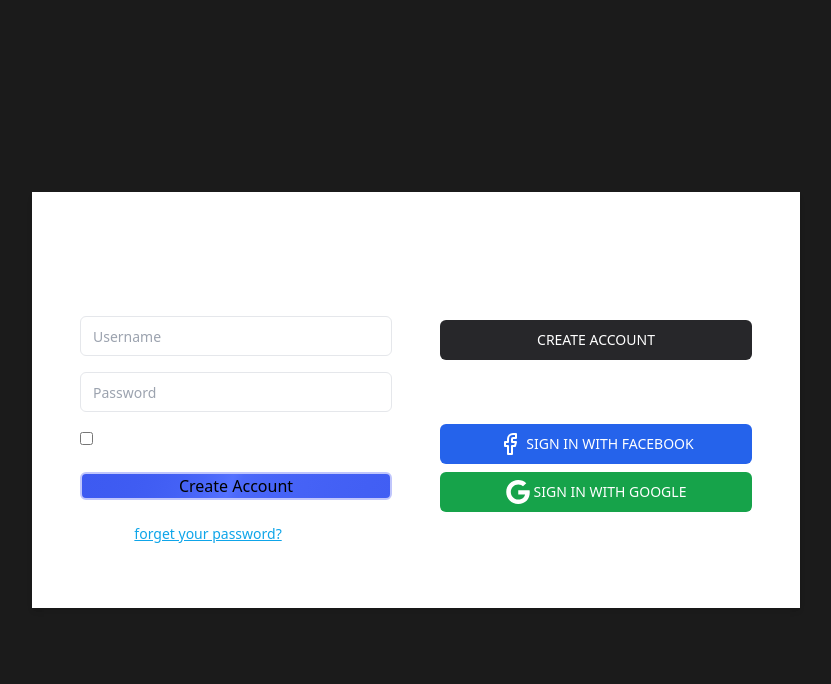
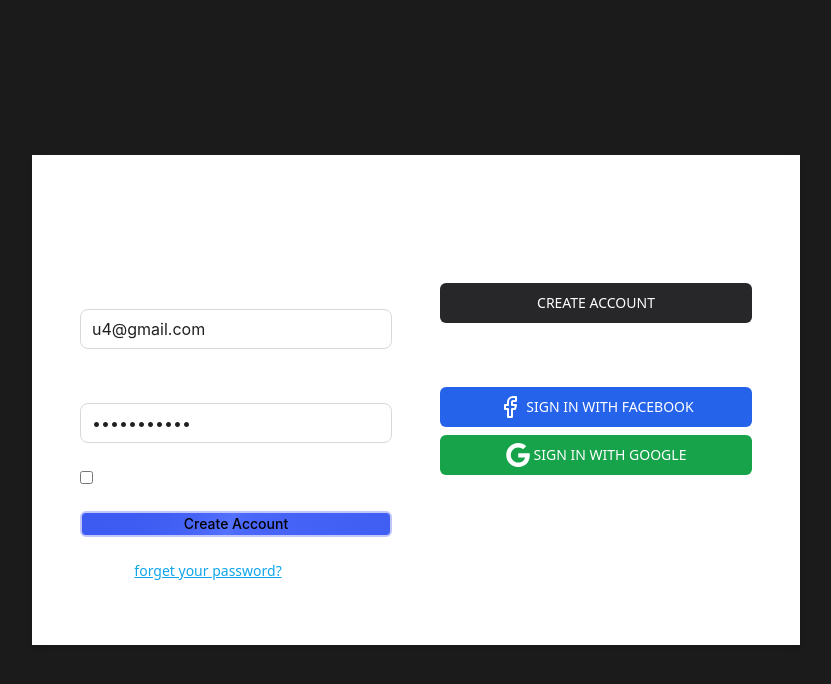
Before and after one commit to tansim12/Car-Rental-Client-A5, a React (Vite) app: page /login in a window 1280 px wide. Shown: the top 684 px of the page, without its empty margins (224-1055 px from the left). Built offline with nearby package versions, Linux system fonts and the light colour scheme; no server answers.

Commit message:
login and register done

```diff
--- /dev/null
+++ b/src/Redux/Feature/Auth/authApi.ts
@@ -0,0 +1,31 @@
+import { baseApi } from "../../api/baseApi";
+
+
+
+const authApi = baseApi.injectEndpoints({
+  endpoints: (builder) => ({
+    login: builder.mutation({
+      query: (userInfo) => {
+        return {
+          url: "/auth/signin",
+          method: "POST",
+          body: userInfo,
+        };
+      },
+    }),
+    register: builder.mutation({
+
+      query: (userInfo) => {
+        console.log(userInfo);
+        return {
+          url: "/auth/signup",
+          method: "POST",
+          body: userInfo,
+        };
+      },
+    }),
+
+  }),
+});
+
+export const { useLoginMutation, useRegisterMutation } = authApi;
--- /dev/null
+++ b/src/Redux/Feature/Auth/authSlice.ts
@@ -0,0 +1,31 @@
+import { createSlice } from "@reduxjs/toolkit";
+type TUser = {
+  id: string;
+  role: string;
+};
+
+export type TInitialState = {
+  user: null | TUser;
+  token: null | string;
+};
+
+const initialState: TInitialState = {
+  user: null,
+  token: null,
+};
+
+const authSlice = createSlice({
+  name: "auth",
+  initialState,
+  reducers: {
+    setUser: (state, action) => {
+      const { user, token } = action.payload;
+      (state.user = user), (state.token = token);
+    },
+    logout: (state) => {
+      (state.user = null), (state.token = null);
+    },
+  },
+});
+export const { setUser, logout } = authSlice.actions;
+export const authReducer = authSlice.reducer;
--- /dev/null
+++ b/src/Redux/api/baseApi.ts
@@ -0,0 +1,67 @@
+/* eslint-disable @typescript-eslint/no-explicit-any */
+import {
+  BaseQueryApi,
+  BaseQueryFn,
+  createApi,
+  DefinitionType,
+  FetchArgs,
+  fetchBaseQuery,
+} from "@reduxjs/toolkit/query/react";
+import { RootState } from "../store";
+
+import { handleApiError } from "../../utils/handleApiError";
+import { logout, setUser } from "../Feature/Auth/authSlice";
+
+const baseQueryFn = fetchBaseQuery({
+  baseUrl: "http://localhost:5000/api",
+  credentials: "include",
+  // headers set authorization token
+  prepareHeaders: (headers, { getState }) => {
+    const token = (getState() as RootState).auth.token;
+    if (token) {
+      headers.set("authorization", `Bearer ${token}`);
+    }
+    return headers;
+  },
+});
+
+const baseQueryWithRefreshToken: BaseQueryFn<
+  FetchArgs,
+  BaseQueryApi,
+  DefinitionType
+> = async (args, api, extraOptions): Promise<any> => {
+  let result = await baseQueryFn(args, api, extraOptions);
+  if (result?.error?.status === 404) {
+    handleApiError(result?.error);
+  }
+  if (result?.error?.status === 401) {
+    const res = await fetch("http://localhost:5000/api/auth/refresh-token", {
+      method: "POST",
+      credentials: "include",
+    });
+    const fetchData = (await res).json();
+    const data = await fetchData;
+    if (data?.data?.accessToken) {
+      const user = (api.getState() as RootState).auth.user;
+      api.dispatch(
+        setUser({
+          user,
+          token: data?.data?.accessToken,
+        })
+      );
+      result = await baseQueryFn(args, api, extraOptions);
+    } else {
+      api.dispatch(logout());
+    }
+  }
+
+  return result;
+};
+
+// Define a service using a base URL and expected endpoints
+export const baseApi = createApi({
+  tagTypes: ["CourseManage", "AllCourse"],
+  reducerPath: "baseApi",
+  baseQuery: baseQueryWithRefreshToken,
+  endpoints: () => ({}),
+});
--- a/src/Redux/api/baseapi.tsx
+++ /dev/null
@@ -1,27 +0,0 @@
-/* eslint-disable @typescript-eslint/no-unused-vars */
-import { createApi, fetchBaseQuery } from "@reduxjs/toolkit/query/react";
-const baseQueryFn = fetchBaseQuery({
-  baseUrl: import.meta.env.VITE_URL_PROD,
-  credentials: "include",
-  prepareHeaders: (headers, { getState }) => {
-    console.log(getState);
-
-    // todo sent token Credential
-    // const token = (getState() as RootState).auth.token
-
-    // // If we have a token set in state, let's assume that we should be passing it.
-    // if (token) {
-    //   headers.set('authorization', `Bearer ${token}`)
-    // }
-    return headers;
-  },
-});
-
-// Export hooks for usage in functional components, which are
-// auto-generated based on the defined endpoints
-export const baseApi = createApi({
-  tagTypes: ["AdminAllProducts","SingleData"],
-  reducerPath: "baseApi",
-  baseQuery: baseQueryFn,
-  endpoints: () => ({}),
-});
--- a/src/Redux/store.tsx
+++ b/src/Redux/store.tsx
@@ -1,16 +1,43 @@
 import { configureStore } from "@reduxjs/toolkit";
-import { baseApi } from "./api/baseapi";
+
+import {
+  persistStore,
+  persistReducer,
+  FLUSH,
+  REHYDRATE,
+  PAUSE,
+  PERSIST,
+  PURGE,
+  REGISTER,
+} from "redux-persist";
+import storage from "redux-persist/lib/storage";
+
+import { authReducer } from "./Feature/Auth/authSlice";
+import { baseApi } from "./api/baseApi";
+
+const persistConfig = {
+  key: "auth",
+  storage,
+};
+
+const persistedReducer = persistReducer(persistConfig, authReducer); // target reducer and config
 
 export const store = configureStore({
   reducer: {
+    auth: persistedReducer,
     [baseApi.reducerPath]: baseApi.reducer,
   },
-
   middleware: (getDefaultMiddleware) =>
-    getDefaultMiddleware().concat(baseApi.middleware),
+    getDefaultMiddleware({
+      serializableCheck: {
+        ignoredActions: [FLUSH, REHYDRATE, PAUSE, PERSIST, PURGE, REGISTER],
+      },
+    }).concat(baseApi.middleware),
 });
 
 // Infer the `RootState` and `AppDispatch` types from the store itself
 export type RootState = ReturnType<typeof store.getState>;
 // Inferred type: {posts: PostsState, comments: CommentsState, users: UsersState}
 export type AppDispatch = typeof store.dispatch;
+
+export const persistor = persistStore(store);
--- /dev/null
+++ b/src/Types/response.type.ts
@@ -0,0 +1,26 @@
+import { BaseQueryApi } from "@reduxjs/toolkit/query";
+export interface TMeta {
+  page: number;
+  limit: number;
+  total: number;
+  totalPage: number;
+}
+
+export type TResponseError = {
+  status: number;
+  data: {
+    success: boolean;
+    message: string;
+    errorSources?: { path: string; message: string }[];
+    stack?: string;
+  };
+};
+export type TResponse<T> = {
+  data?: T;
+  meta?: TMeta;
+  error?: TResponseError;
+  success?: boolean;
+  message?: string;
+};
+
+export type TReduxResponse<T> = TResponse<T> & BaseQueryApi;
--- a/src/main.tsx
+++ b/src/main.tsx
@@ -4,13 +4,16 @@
 import { RouterProvider } from "react-router-dom";
 import { router } from "./routes/router.tsx";
 import { Provider } from "react-redux";
-import { store } from "./Redux/store.tsx";
 import { Toaster } from "react-hot-toast";
-
+// import { persistor, store } from "./redux/store.ts";
+import { PersistGate } from "redux-persist/integration/react";
+import { persistor, store } from "./Redux/store.tsx";
 ReactDOM.createRoot(document.getElementById("root")!).render(
   <React.StrictMode>
     <Provider store={store}>
-      <RouterProvider router={router} />
+      <PersistGate loading={null} persistor={persistor}>
+        <RouterProvider router={router} />
+      </PersistGate>
       <Toaster />
     </Provider>
   </React.StrictMode>
--- a/src/pages/Auth/Login.tsx
+++ b/src/pages/Auth/Login.tsx
@@ -1,9 +1,41 @@
 import { useNavigate } from "react-router-dom";
 import SocialLogin from "../../components/ui/SocialLoing/SocialLogin";
 import ButtonBackgroundShine from "../../components/ui/Button/ButtonBackgroundShine";
+import CustomForm from "../../components/From/CustomForm";
+import { FieldValues, SubmitHandler } from "react-hook-form";
+import toast from "react-hot-toast";
+import CustomInput from "../../components/From/CustomInput";
+import { useLoginMutation } from "../../Redux/Feature/Auth/authApi";
+import verifyToken from "../../utils/verifyToken";
+import { useAppDispatch } from "../../Redux/hook";
+import { setUser } from "../../Redux/Feature/Auth/authSlice";
+import { handleApiError } from "../../utils/handleApiError";
+
+const defaultValue = { email: "u4@gmail.com", password: "password123" };
 
 const Login = () => {
   const navigate = useNavigate();
+  const [login] = useLoginMutation();
+  const dispatch = useAppDispatch();
+  const onSubmit: SubmitHandler<FieldValues> = async (data) => {
+    const toastId = toast.loading("Register pending...");
+    try {
+      const res = await login(data).unwrap();
+      if (res.success) {
+        const userData = verifyToken(res?.data?.accessToken);
+        dispatch(
+          setUser({ user: userData?.data, token: res?.data?.accessToken })
+        );
+        navigate(`/`);
+        toast.success("Login Successfully done", {
+          id: toastId,
+          duration: 3000,
+        });
+      }
+    } catch (error) {
+      handleApiError(error, toastId);
+    }
+  };
   return (
     <div className="flex justify-center items-center h-screen w-screen bg-pageBg">
       <div className="max-w-3xl bg-white p-6 shadow-md sm:px-8 sm:py-10 lg:px-12 lg:py-16 dark:bg-zinc-900">
@@ -13,17 +45,21 @@
             <h2 className="mb-6 text-3xl font-semibold tracking-tight text-white">
               Sign In
             </h2>
-            <form>
-              <div className="mb-4 flex flex-col space-y-4">
-                <input
-                  className="flex h-10 w-full rounded-md border px-3 py-2 text-sm focus:outline-none dark:border-zinc-700 focus:ring-1"
-                  placeholder="Username"
-                  type="text"
+            <CustomForm onSubmit={onSubmit} defaultValues={defaultValue}>
+              <div className="  ">
+                <CustomInput
+                  name="email"
+                  label="Email"
+                  type="email"
+                  isLabelColor={true}
+                  placeholder={"abc@gmail.com"}
                 />
-                <input
-                  className="flex h-10 w-full rounded-md border px-3 py-2 text-sm focus:outline-none dark:border-zinc-700 focus:ring-1"
-                  placeholder="Password"
+                <CustomInput
+                  name="password"
+                  label="password"
                   type="password"
+                  isLabelColor={true}
+                  placeholder={"password"}
                 />
               </div>
               <div className="mb-6 flex items-center space-x-2 accent-sky-600">
@@ -44,7 +80,7 @@
                 width="full
                "
               />
-            </form>
+            </CustomForm>
             <p className="mt-6 flex gap-1 text-sm text-white">
               Did you
               <a className="text-sky-500 underline" href="#">
--- a/src/pages/Auth/Register.tsx
+++ b/src/pages/Auth/Register.tsx
@@ -1,3 +1,4 @@
+/* eslint-disable @typescript-eslint/no-unused-vars */
 import { FieldValues, SubmitHandler } from "react-hook-form";
 import CustomForm from "../../components/From/CustomForm";
 import CustomInput from "../../components/From/CustomInput";
@@ -6,11 +7,46 @@
 import ButtonBackgroundShine from "../../components/ui/Button/ButtonBackgroundShine";
 import { zodResolver } from "@hookform/resolvers/zod";
 import { registerSchema } from "../../Schemas/authSchema";
-
+import toast from "react-hot-toast";
+import { useRegisterMutation } from "../../Redux/Feature/Auth/authApi";
+import { useAppDispatch } from "../../Redux/hook";
+import { setUser } from "../../Redux/Feature/Auth/authSlice";
+import verifyToken from "../../utils/verifyToken";
+import { handleApiError } from "../../utils/handleApiError";
+const defaultData = {
+  name: "abccc",
+  password: "password123",
+  confirmPassword: "password123",
+  email: "u3@gmail.com",
+  phone: "01849184020",
+};
 const Register = () => {
   const navigate = useNavigate();
+  const dispatch = useAppDispatch();
+  const [register, ] = useRegisterMutation();
   const onSubmit: SubmitHandler<FieldValues> = async (data) => {
     console.log(data);
+    if (data?.password !== data?.confirmPassword) {
+      return toast.error("Password are not same");
+    }
+    const { confirmPassword, ...payload } = data;
+    const toastId = toast.loading("Register pending...");
+    try {
+      const res = await register(payload).unwrap();
+      if (res.success) {
+        const userData = verifyToken(res?.data?.accessToken);
+        dispatch(
+          setUser({ user: userData?.data, token: res?.data?.accessToken })
+        );
+        navigate(`/`);
+        toast.success("Login Successfully done", {
+          id: toastId,
+          duration: 3000,
+        });
+      }
+    } catch (error) {
+      handleApiError(error, toastId);
+    }
   };
   return (
     <div className="flex justify-center items-center min-h-screen   bg-pageBg">
@@ -27,6 +63,7 @@
           <CustomForm
             onSubmit={onSubmit}
             resolver={zodResolver(registerSchema)}
+            defaultValues={defaultData}
           >
             <div>
               <CustomInput
--- /dev/null
+++ b/src/utils/handleApiError.tsx
@@ -0,0 +1,15 @@
+import toast from "react-hot-toast";
+import { TResponseError } from "../Types/response.type";
+
+export const handleApiError = (
+  error: unknown,
+  toastId?: undefined | string
+) => {
+  const apiError = error as TResponseError;
+
+  if (apiError?.data?.message) {
+    toast.error(apiError.data.message, { id: toastId, duration: 3000 });
+  } else {
+    toast.error("An unknown error occurred.", { id: toastId, duration: 3000 });
+  }
+};
--- /dev/null
+++ b/src/utils/verifyToken.ts
@@ -0,0 +1,20 @@
+import { jwtDecode } from "jwt-decode";
+interface ITokenPayload {
+  data: {
+    id: string;
+    role: string;
+  };
+  exp: number;
+  // Add other fields as needed
+}
+const verifyToken = (token: string) => {
+  try {
+    const decoded = jwtDecode<ITokenPayload>(token);
+    return decoded;
+  } catch (error) {
+    console.error("Token decoding failed:", error);
+    return null;
+  }
+};
+
+export default verifyToken;
```
